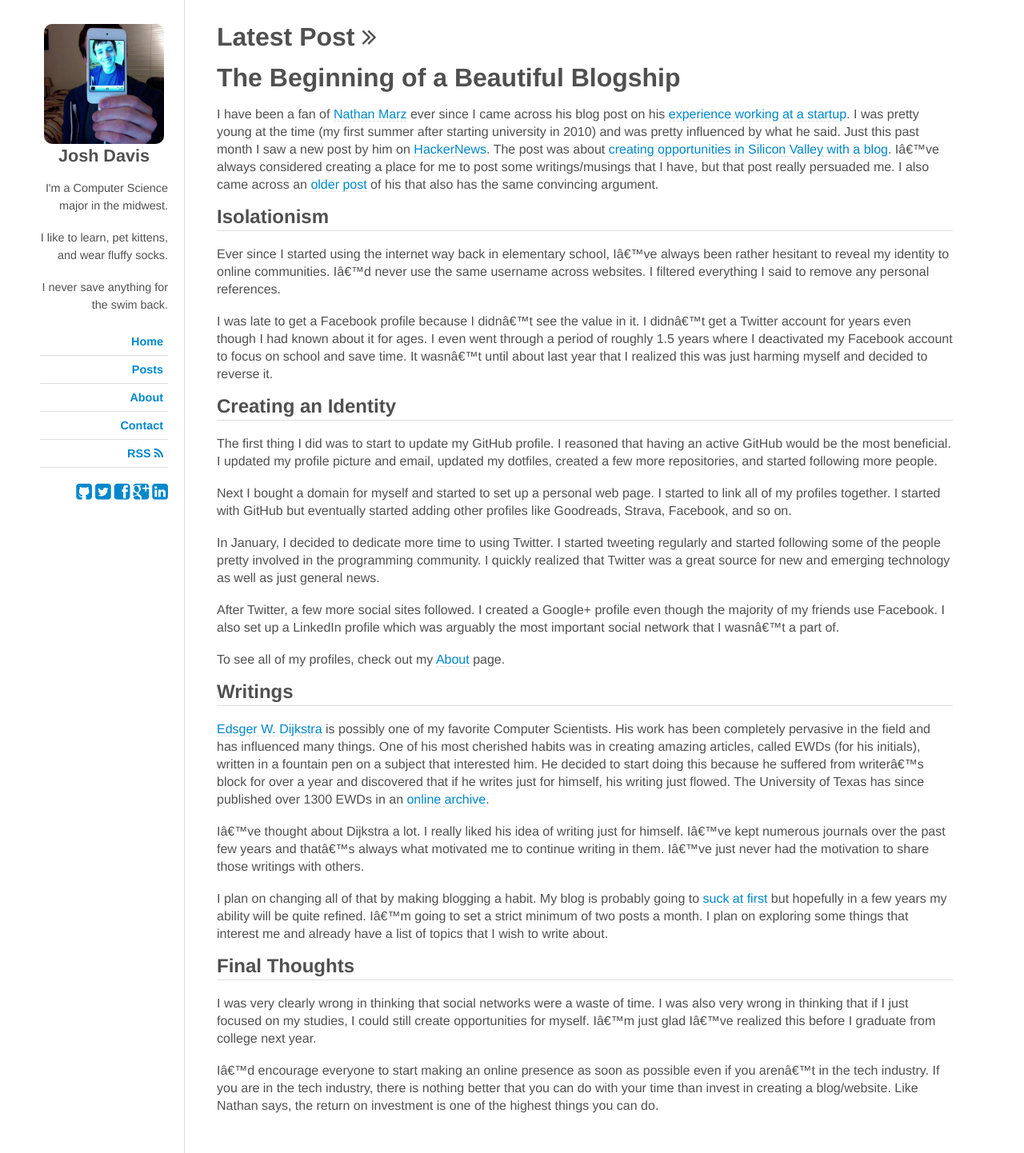
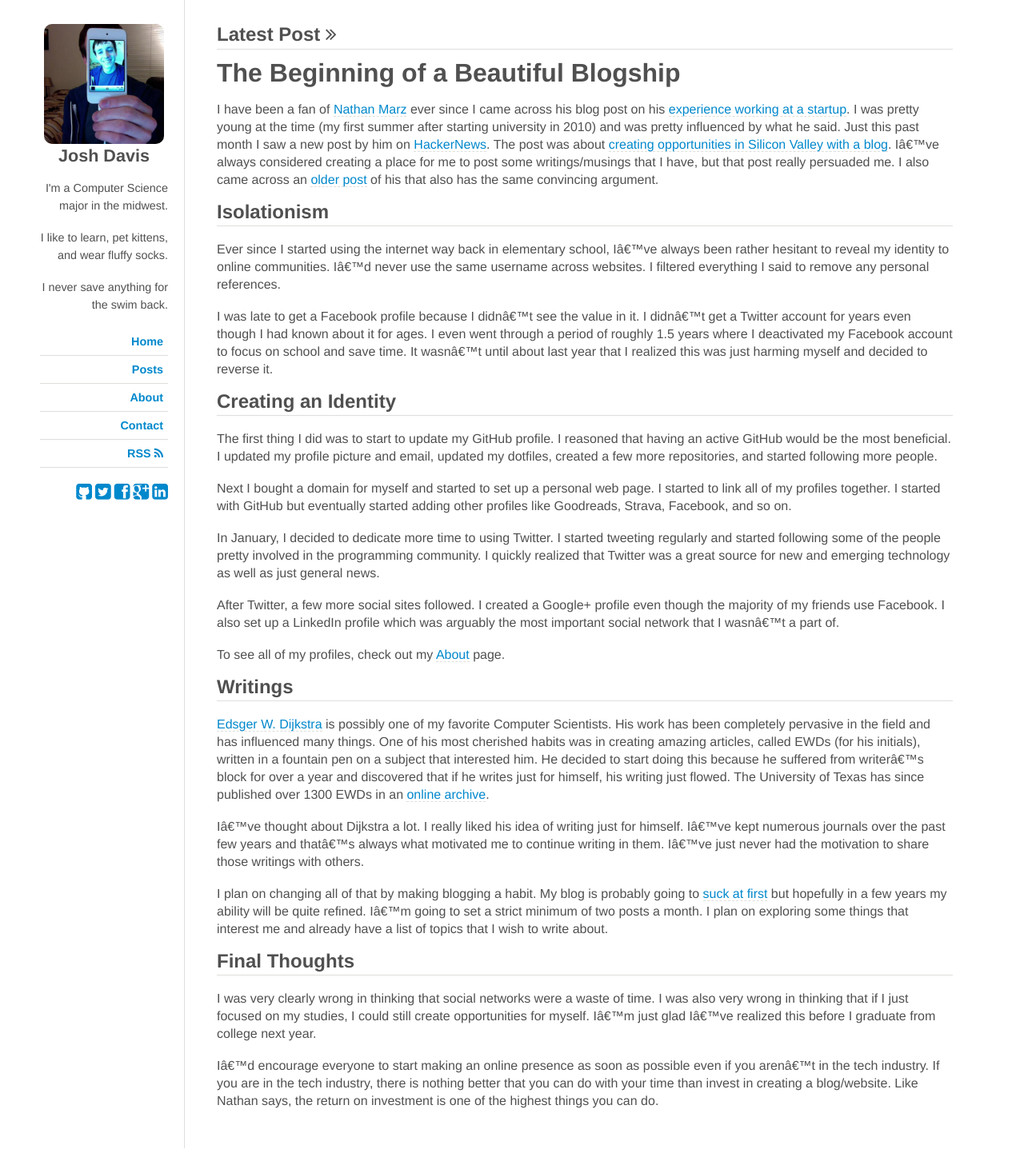
Before and after one commit to jdavis/jdavis.github.com, a Jekyll site: the page built from index.html, in a window 1280 px wide. Shown: the whole page at 80% size. Built offline with Jekyll 4.4.1, drawn with Linux system fonts in a browser that asks for light colours; some web fonts are replaced; Markdown is read by kramdown in place of the engine named in the settings.

Commit message:
Use h2, not h1

```diff
--- a/index.html
+++ b/index.html
@@ -4,7 +4,7 @@ title: Home
 ---
 
 {% assign post = site.posts.first %}
-<h1>Latest Post <i class="icon-double-angle-right"></i></h1>
+<h2>Latest Post <i class="icon-double-angle-right"></i></h2>
 
 
 {{ post.content }}
```
